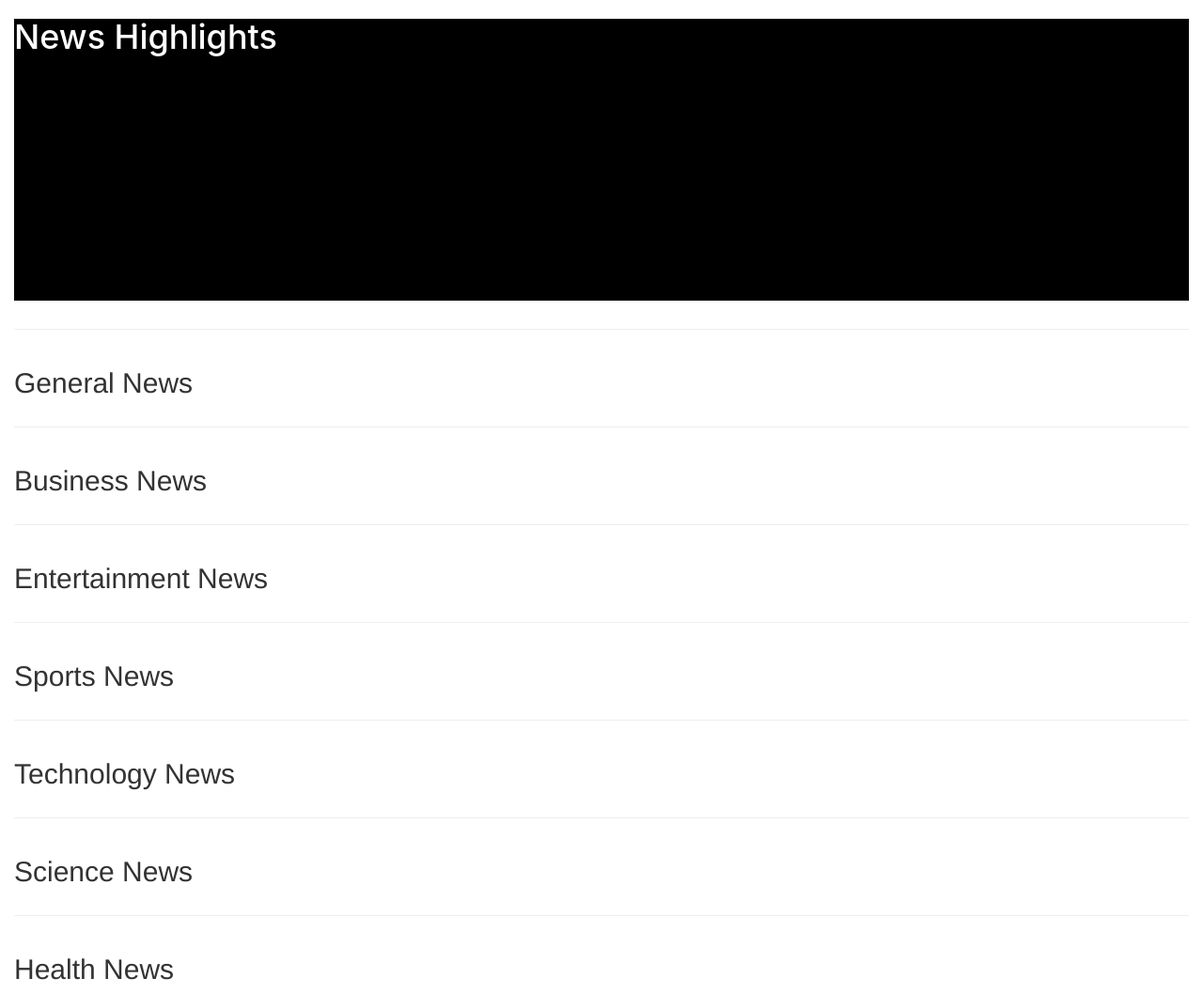
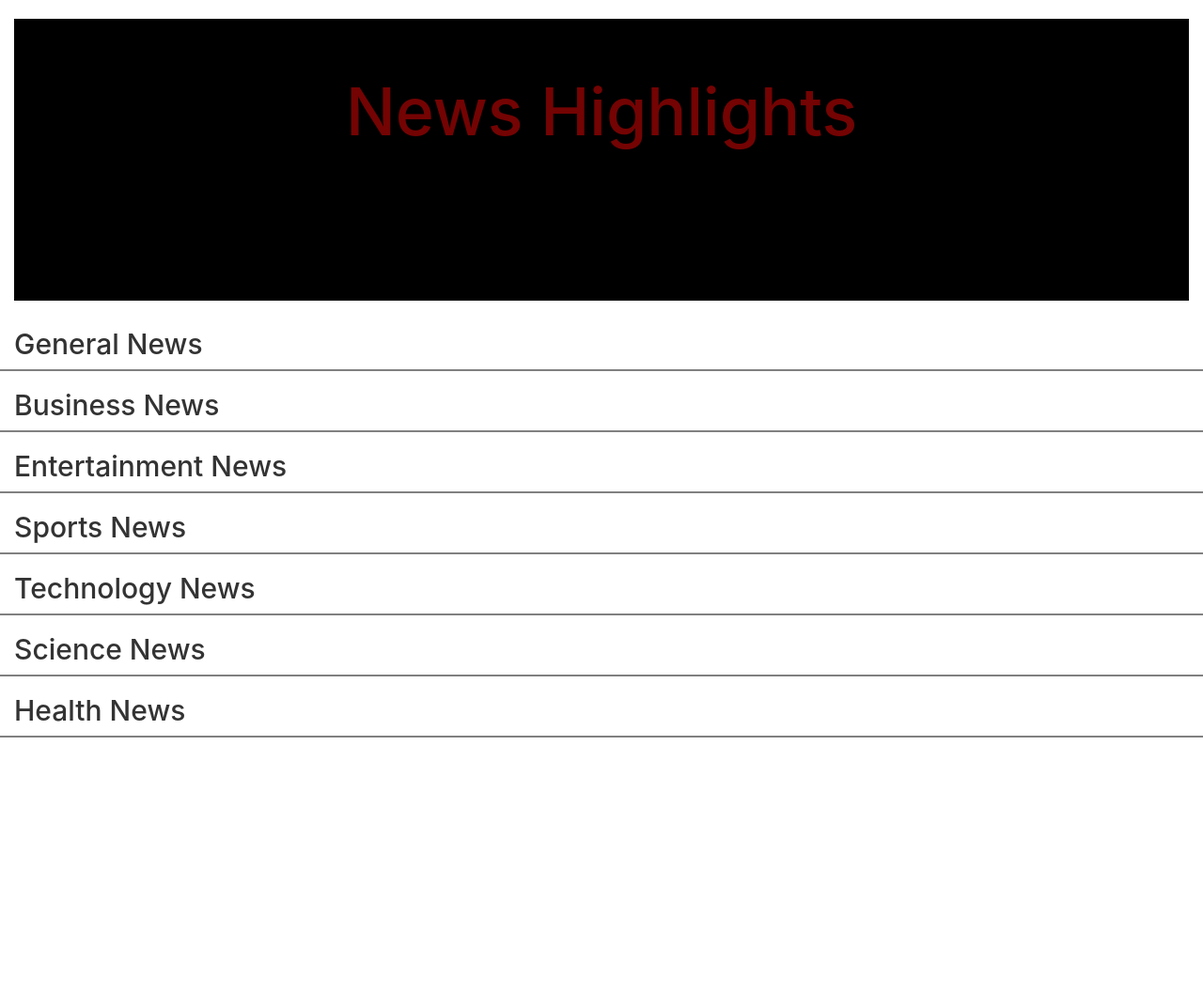
Before and after one commit to Anabella1109/News, a Flask app: template app/templates/index.html in a window 1280 px wide. Shown: the whole page at 94% size. After the commit the page ends 785 px from the top, so only its background shows below. Run offline with Flask 2, Linux system fonts and the light colour scheme; the template is opened without the code that fills it, so the values that code supplies are empty; some libraries are stand-ins or nearby versions.

Commit message:
style divs in index.css

```diff
--- a/app/static/css/index.css
+++ b/app/static/css/index.css
@@ -1,6 +1,17 @@
 h1{
-  color:white;
+  color:rgb(116, 3, 3);
   background-color: black;
   height:300px;
   font-family: -apple-system, BlinkMacSystemFont, 'Segoe UI', Roboto, Oxygen, Ubuntu, Cantarell, 'Open Sans', 'Helvetica Neue', sans-serif;
+  text-align: center;
+  padding-top:60px;
+  font-size: 70px;
 }
+
+h2{
+  font-family: -apple-system, BlinkMacSystemFont, 'Segoe UI', Roboto, Oxygen, Ubuntu, Cantarell, 'Open Sans', 'Helvetica Neue', sans-serif;
+
+}
+.up{
+  border-bottom:2px solid grey;
+}
--- a/app/templates/index.html
+++ b/app/templates/index.html
@@ -35,50 +35,50 @@
             <h1>News Highlights</h1>
         </div>
     </div>
-    <hr>
-    <div class="row">
+
+    <div class="row up">
         <div class="col-md-12 categories">
             <h2>General News</h2>
         </div>
         {{macro.displaySoures(general)}}
     </div>
-    <hr>
-    <div class="row" id="business">
+
+    <div class="row up" >
         <div class="col-md-12 categories">
             <h2 >Business News</h2>
         </div>
         {{macro.displaySoures(business)}}
     </div>
-    <hr>
-    <div class="row" id="entertainment">
+
+    <div class="row up">
         <div class="col-md-12 categories">
             <h2>Entertainment News</h2>
         </div>
         {{macro.displaySoures(entertainment)}}
     </div>
-    <hr>
-    <div class="row" id="sports">
+
+    <div class="row up">
         <div class="col-md-12 categories">
             <h2>Sports News</h2>
         </div>
         {{macro.displaySoures(sports)}}
     </div>
-    <hr>
-    <div class="row" id="tech">
+
+    <div class="row up">
         <div class="col-md-12 categories">
             <h2>Technology News</h2>
         </div>
         {{macro.displaySoures(technology)}}
     </div>
-    <hr>
-    <div class="row" id="science">
+
+    <div class="row up">
         <div class="col-md-12 categories">
             <h2>Science News</h2>
         </div>
         {{macro.displaySoures(science)}}
     </div>
-    <hr>
-    <div class="row" id="health">
+
+    <div class="row up">
         <div class="col-md-12 categories">
             <h2>Health News</h2>
         </div>
--- a/app/templates/macros.html
+++ b/app/templates/macros.html
@@ -16,7 +16,7 @@
         <div class="col-md-7 source-details">
             <p> {{cat.description|truncate(150)}}
                 <br>
-                <a href="/source/{{category.id}}">See articles from this source</a>
+                <a href="/source/{{cat.id}}">See articles from this source</a>
 
             </p>
         </div>
--- a/app/views.py
+++ b/app/views.py
@@ -32,4 +32,4 @@ def sources(source_name):
 
   articles=get_news(source_name)
   title=f'{source_name}'
-  return render_template('source.html',title=title,articles=articles)
+  return render_template('source.html',title=title,articles=articles,name=source_name)
```
